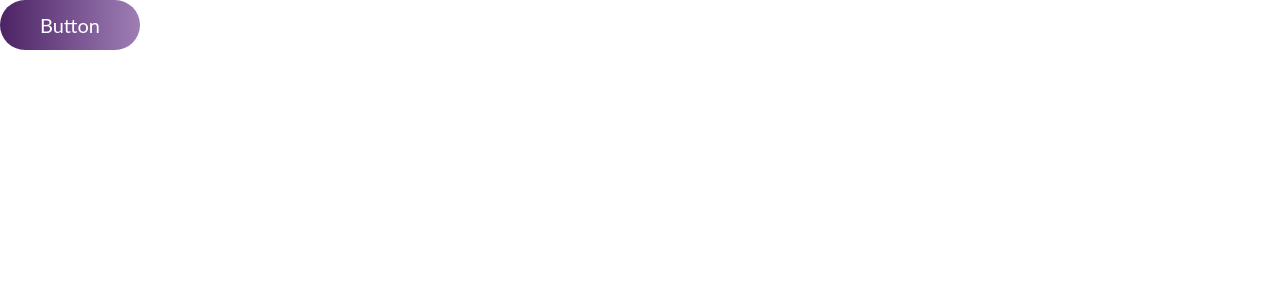
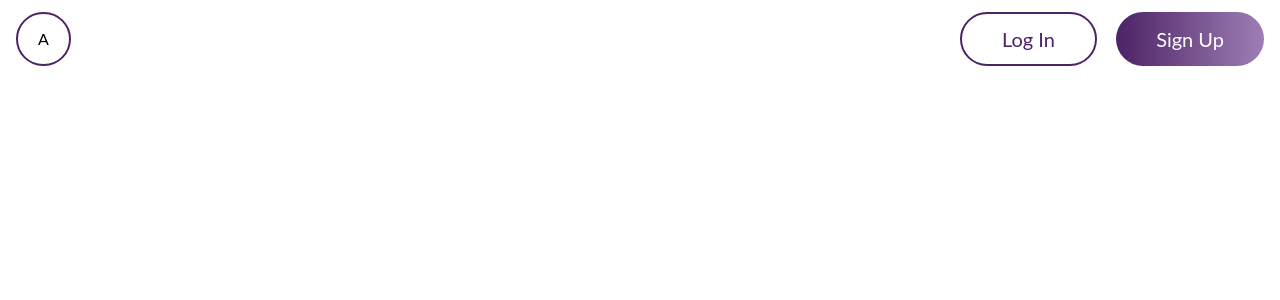
Before and after one commit to rabelkristof/garten, a React (Vite) app in the folder frontend/: page / in a window 1280 px wide. Shown: the top 300 px of the page. Built offline with nearby package versions, Linux system fonts and the light colour scheme.

Commit message:
Make PrimaryButton, SecondaryButton, ProfileButton and Navbar for desktop view

```diff
--- a/frontend/src/components/NavBar.tsx
+++ b/frontend/src/components/NavBar.tsx
@@ -1,3 +1,17 @@
+import ProfileButton from "./ProfileButton.tsx";
+import SecondaryButton from "./SecondaryButton.tsx";
+import PrimaryButton from "./PrimaryButton.tsx";
+
 export default function NavBar() {
-  return;
+  return (
+    <nav className="flex w-full px-4 py-3">
+      <div className="mr-auto">
+        <ProfileButton />
+      </div>
+      <div className="flex w-[19rem] justify-between text-right">
+        <SecondaryButton label="Log In" />
+        <PrimaryButton label="Sign Up" />
+      </div>
+    </nav>
+  );
 }
--- a/frontend/src/components/PrimaryButton.tsx
+++ b/frontend/src/components/PrimaryButton.tsx
@@ -1,7 +1,7 @@
-export default function PrimaryButton() {
+export default function PrimaryButton(props: { label: string }) {
   return (
-    <button className="rounded-[25px] bg-gradient-to-r from-primary to-secondary px-[40px] py-[10px] text-xl text-background">
-      Button
+    <button className="rounded-full bg-gradient-to-r from-primary to-secondary px-10 py-[0.6rem] text-xl text-background">
+      {props.label}
     </button>
   );
 }
--- a/frontend/src/components/ProfileButton.tsx
+++ b/frontend/src/components/ProfileButton.tsx
@@ -1,3 +1,3 @@
 export default function ProfileButton() {
-  return;
+  return <button className="rounded-full border-2 border-primary px-5 py-[0.8rem]">A</button>;
 }
--- a/frontend/src/components/SecondaryButton.tsx
+++ b/frontend/src/components/SecondaryButton.tsx
@@ -1,3 +1,7 @@
-export default function SecondaryButton() {
-  return;
+export default function SecondaryButton(props: { label: string }) {
+  return (
+    <button className="rounded-full border-2 border-primary bg-background px-10 py-2 text-xl text-primary">
+      {props.label}
+    </button>
+  );
 }
--- a/frontend/src/components/pages/Home.tsx
+++ b/frontend/src/components/pages/Home.tsx
@@ -1,10 +1,9 @@
-import PrimaryButton from "../PrimaryButton.tsx";
-import SecondaryButton from "../SecondaryButton.tsx";
+import NavBar from "../NavBar.tsx";
 
 export default function Home() {
   return (
     <>
-      <PrimaryButton />
+      <NavBar />
     </>
   );
 }
--- a/frontend/src/output.css
+++ b/frontend/src/output.css
@@ -554,21 +554,98 @@ video {
   display: none;
 }
 
+.mr-auto {
+  margin-right: auto;
+}
+
+.flex {
+  display: flex;
+}
+
+.flow-root {
+  display: flow-root;
+}
+
+.w-full {
+  width: 100%;
+}
+
+.w-auto {
+  width: auto;
+}
+
+.w-10 {
+  width: 2.5rem;
+}
+
+.w-80 {
+  width: 20rem;
+}
+
+.w-72 {
+  width: 18rem;
+}
+
+.w-\[29rem\] {
+  width: 29rem;
+}
+
+.w-\[19rem\] {
+  width: 19rem;
+}
+
+.flex-wrap {
+  flex-wrap: wrap;
+}
+
+.items-start {
+  align-items: flex-start;
+}
+
+.items-end {
+  align-items: flex-end;
+}
+
+.justify-end {
+  justify-content: flex-end;
+}
+
+.justify-between {
+  justify-content: space-between;
+}
+
+.justify-around {
+  justify-content: space-around;
+}
+
 .rounded-\[25px\] {
   border-radius: 25px;
+}
+
+.rounded-lg {
+  border-radius: 0.5rem;
+}
+
+.rounded-xl {
+  border-radius: 0.75rem;
+}
+
+.rounded-full {
+  border-radius: 9999px;
 }
 
 .border-2 {
   border-width: 2px;
 }
 
-.border-none {
-  border-style: none;
-}
-
 .border-primary {
   --tw-border-opacity: 1;
   border-color: rgb(76 35 101 / var(--tw-border-opacity, 1));
+}
+
+.bg-background {
+  --tw-bg-opacity: 1;
+  background-color: rgb(255 255 255 / var(--tw-bg-opacity, 1));
 }
 
 .bg-gradient-to-r {
@@ -585,39 +662,28 @@ video {
   --tw-gradient-to: #9e7eb5 var(--tw-gradient-to-position);
 }
 
-.py-\[10px\] {
-  padding-top: 10px;
-  padding-bottom: 10px;
+.p-10 {
+  padding: 2.5rem;
 }
 
-.px-\[15px\] {
-  padding-left: 15px;
-  padding-right: 15px;
+.p-2 {
+  padding: 0.5rem;
 }
 
-.py-\[20px\] {
-  padding-top: 20px;
-  padding-bottom: 20px;
+.p-5 {
+  padding: 1.25rem;
 }
 
-.px-\[20px\] {
-  padding-left: 20px;
-  padding-right: 20px;
+.p-8 {
+  padding: 2rem;
 }
 
-.px-\[25px\] {
-  padding-left: 25px;
-  padding-right: 25px;
+.p-7 {
+  padding: 1.75rem;
 }
 
-.px-\[30px\] {
-  padding-left: 30px;
-  padding-right: 30px;
-}
-
-.px-\[35px\] {
-  padding-left: 35px;
-  padding-right: 35px;
+.p-6 {
+  padding: 1.5rem;
 }
 
 .px-\[40px\] {
@@ -625,50 +691,101 @@ video {
   padding-right: 40px;
 }
 
-.py-\[15px\] {
-  padding-top: 15px;
-  padding-bottom: 15px;
+.py-\[10px\] {
+  padding-top: 10px;
+  padding-bottom: 10px;
 }
 
-.py-\[5px\] {
-  padding-top: 5px;
-  padding-bottom: 5px;
+.px-10 {
+  padding-left: 2.5rem;
+  padding-right: 2.5rem;
 }
 
-.py-\[19px\] {
-  padding-top: 19px;
-  padding-bottom: 19px;
+.py-2 {
+  padding-top: 0.5rem;
+  padding-bottom: 0.5rem;
 }
 
-.px-\[45px\] {
-  padding-left: 45px;
-  padding-right: 45px;
+.py-6 {
+  padding-top: 1.5rem;
+  padding-bottom: 1.5rem;
 }
 
-.py-\[7px\] {
-  padding-top: 7px;
-  padding-bottom: 7px;
+.py-4 {
+  padding-top: 1rem;
+  padding-bottom: 1rem;
 }
 
-.py-\[8px\] {
-  padding-top: 8px;
-  padding-bottom: 8px;
+.py-3 {
+  padding-top: 0.75rem;
+  padding-bottom: 0.75rem;
 }
 
-.text-center {
-  text-align: center;
+.px-3 {
+  padding-left: 0.75rem;
+  padding-right: 0.75rem;
 }
 
-.text-3xl {
-  font-size: 1.953rem;
+.py-5 {
+  padding-top: 1.25rem;
+  padding-bottom: 1.25rem;
 }
 
-.text-base {
-  font-size: 1rem;
+.px-4 {
+  padding-left: 1rem;
+  padding-right: 1rem;
+}
+
+.px-5 {
+  padding-left: 1.25rem;
+  padding-right: 1.25rem;
+}
+
+.py-\[0\.7rem\] {
+  padding-top: 0.7rem;
+  padding-bottom: 0.7rem;
+}
+
+.py-\[0\.65rem\] {
+  padding-top: 0.65rem;
+  padding-bottom: 0.65rem;
+}
+
+.py-\[0\.8rem\] {
+  padding-top: 0.8rem;
+  padding-bottom: 0.8rem;
+}
+
+.px-6 {
+  padding-left: 1.5rem;
+  padding-right: 1.5rem;
+}
+
+.py-\[0\.6rem\] {
+  padding-top: 0.6rem;
+  padding-bottom: 0.6rem;
+}
+
+.py-\[0\.75rem\] {
+  padding-top: 0.75rem;
+  padding-bottom: 0.75rem;
+}
+
+.py-\[0\.55rem\] {
+  padding-top: 0.55rem;
+  padding-bottom: 0.55rem;
+}
+
+.text-right {
+  text-align: right;
 }
 
 .text-xl {
   font-size: 1.25rem;
+}
+
+.font-bold {
+  font-weight: 700;
 }
 
 .text-background {
@@ -680,9 +797,3 @@ video {
   --tw-text-opacity: 1;
   color: rgb(76 35 101 / var(--tw-text-opacity, 1));
 }
-
-.hover\:scale-50:hover {
-  --tw-scale-x: .5;
-  --tw-scale-y: .5;
-  transform: translate(var(--tw-translate-x), var(--tw-translate-y)) rotate(var(--tw-rotate)) skewX(var(--tw-skew-x)) skewY(var(--tw-skew-y)) scaleX(var(--tw-scale-x)) scaleY(var(--tw-scale-y));
-}
```
